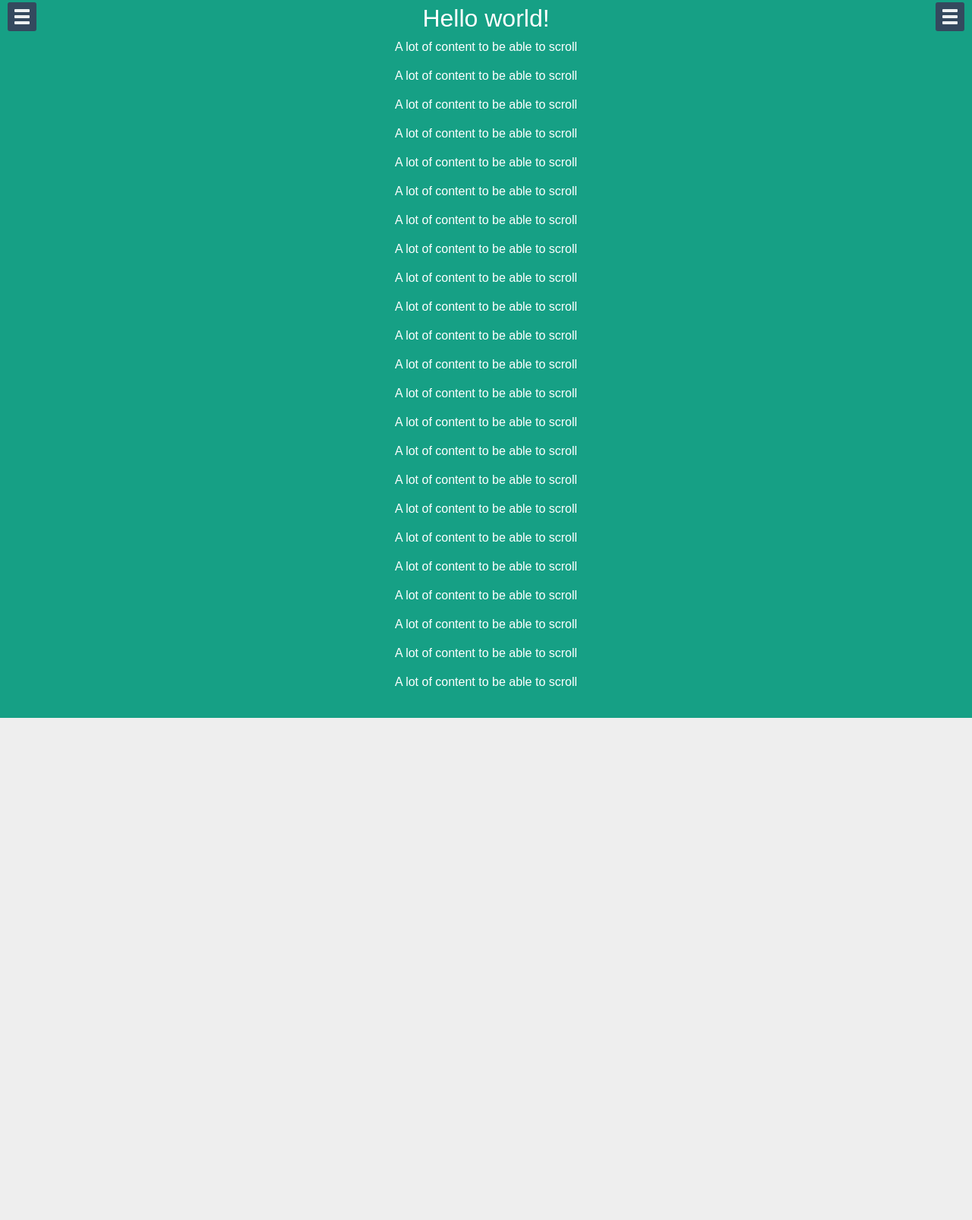
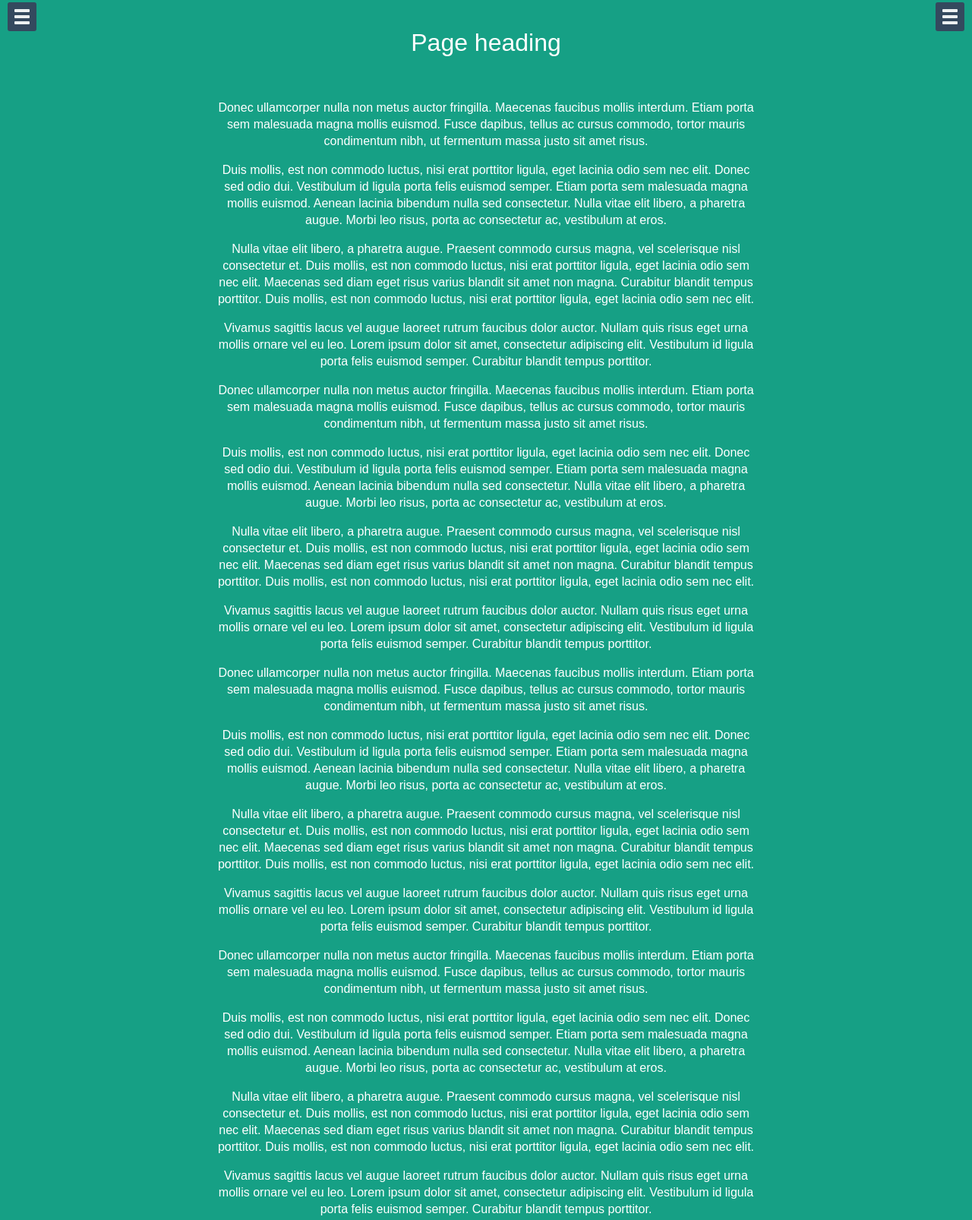
Before and after one commit to robinpoort/offcanvas, a website: page index.html in a window 1280 px wide. Shown: the part 7-1613 px from the top of the page at 76% size. Before the commit the page ends 952 px from the top, so only its background shows below. Drawn offline with nearby package versions, Linux system fonts and the light colour scheme.

Commit message:
working on demo / readme

```diff
--- a/index.html
+++ b/index.html
@@ -1,14 +1,20 @@
 <!DOCTYPE html>
 <html>
 <head>
-    <title>Off canvas menu example</title>
+    <title>Off Canvas Area</title>
     <link href="css/styles.css" rel="stylesheet">
-
     <meta name="viewport" content="width=device-width, initial-scale=1">
 
-    <script src="bower_components/jquery/dist/jquery.min.js"></script>
+    <!-- Load jQuery from Google CDN -->
+    <script src="https://ajax.googleapis.com/ajax/libs/jquery/1.11.3/jquery.min.js"></script>
+
+    <!-- For local development when internet is not available -->
+    <script>window.jQuery || document.write('<script src="/bower_components/jquery/dist/jquery.min.js"><\/script>')</script>
+
+    <!-- loading the off canvas script -->
     <script src="js/off-canvas-menu.min.js"></script>
 
+    <!-- initializing the off canvas script -->
     <script>
         $(document).ready(function () {
             $('#left-menu').offCanvasMenu({
@@ -30,8 +36,10 @@
 <body>
 <script type="text/javascript">var el = document.body;var cl = 'js-enabled';if (el.classList) {el.classList.add(cl);} else {el.className += ' ' + cl;}</script>
 
+<!-- The wrapper -->
 <div class="off-canvas-wrapper">
 
+    <!-- Left menu / area -->
     <nav id="left-menu" class="off-canvas-menu off-canvas-menu--left">
         <h2>Left menu</h2>
         <ul>
@@ -96,63 +104,113 @@
                 <a href="#">Link 20</a>
             </li>
         </ul>
-    </nav>
+    </nav><!-- .off-canvas-menu--left -->
 
+    <!-- The content container -->
     <div class="container">
 
+        <!-- The toggle button for the left menu / area -->
         <button type="button" id="left-menu-toggle" class="off-canvas-menu-toggle" title="left sidebar toggle" aria-label="left sidebar toggle">
             <span class="bar1"></span>
             <span class="bar2"></span>
             <span class="bar3"></span>
-        </button>
+        </button><!-- off-canvas-menu-toggle -->
 
-        <h1>Hello world!</h1>
+        <!-- The actual content -->
+        <h1>Page heading</h1>
 
-        <p>A lot of content to be able to scroll</p>
-        <p>A lot of content to be able to scroll</p>
-        <p>A lot of content to be able to scroll</p>
-        <p>A lot of content to be able to scroll</p>
-        <p>A lot of content to be able to scroll</p>
-        <p>A lot of content to be able to scroll</p>
-        <p>A lot of content to be able to scroll</p>
-        <p>A lot of content to be able to scroll</p>
-        <p>A lot of content to be able to scroll</p>
-        <p>A lot of content to be able to scroll</p>
-        <p>A lot of content to be able to scroll</p>
-        <p>A lot of content to be able to scroll</p>
-        <p>A lot of content to be able to scroll</p>
-        <p>A lot of content to be able to scroll</p>
-        <p>A lot of content to be able to scroll</p>
-        <p>A lot of content to be able to scroll</p>
-        <p>A lot of content to be able to scroll</p>
-        <p>A lot of content to be able to scroll</p>
-        <p>A lot of content to be able to scroll</p>
-        <p>A lot of content to be able to scroll</p>
-        <p>A lot of content to be able to scroll</p>
-        <p>A lot of content to be able to scroll</p>
-        <p>A lot of content to be able to scroll</p>
+        <p>Donec ullamcorper nulla non metus auctor fringilla. Maecenas faucibus mollis interdum. Etiam porta sem
+            malesuada magna mollis euismod. Fusce dapibus, tellus ac cursus commodo, tortor mauris condimentum nibh, ut
+            fermentum massa justo sit amet risus.</p>
 
+        <p>Duis mollis, est non commodo luctus, nisi erat porttitor ligula, eget lacinia odio sem nec elit. Donec sed
+            odio dui. Vestibulum id ligula porta felis euismod semper. Etiam porta sem malesuada magna mollis euismod.
+            Aenean lacinia bibendum nulla sed consectetur. Nulla vitae elit libero, a pharetra augue. Morbi leo risus,
+            porta ac consectetur ac, vestibulum at eros.</p>
+
+        <p>Nulla vitae elit libero, a pharetra augue. Praesent commodo cursus magna, vel scelerisque nisl consectetur
+            et. Duis mollis, est non commodo luctus, nisi erat porttitor ligula, eget lacinia odio sem nec elit.
+            Maecenas sed diam eget risus varius blandit sit amet non magna. Curabitur blandit tempus porttitor. Duis
+            mollis, est non commodo luctus, nisi erat porttitor ligula, eget lacinia odio sem nec elit.</p>
+
+        <p>Vivamus sagittis lacus vel augue laoreet rutrum faucibus dolor auctor. Nullam quis risus eget urna mollis
+            ornare vel eu leo. Lorem ipsum dolor sit amet, consectetur adipiscing elit. Vestibulum id ligula porta felis
+            euismod semper. Curabitur blandit tempus porttitor.</p>
+
+        <p>Donec ullamcorper nulla non metus auctor fringilla. Maecenas faucibus mollis interdum. Etiam porta sem
+            malesuada magna mollis euismod. Fusce dapibus, tellus ac cursus commodo, tortor mauris condimentum nibh, ut
+            fermentum massa justo sit amet risus.</p>
+
+        <p>Duis mollis, est non commodo luctus, nisi erat porttitor ligula, eget lacinia odio sem nec elit. Donec sed
+            odio dui. Vestibulum id ligula porta felis euismod semper. Etiam porta sem malesuada magna mollis euismod.
+            Aenean lacinia bibendum nulla sed consectetur. Nulla vitae elit libero, a pharetra augue. Morbi leo risus,
+            porta ac consectetur ac, vestibulum at eros.</p>
+
+        <p>Nulla vitae elit libero, a pharetra augue. Praesent commodo cursus magna, vel scelerisque nisl consectetur
+            et. Duis mollis, est non commodo luctus, nisi erat porttitor ligula, eget lacinia odio sem nec elit.
+            Maecenas sed diam eget risus varius blandit sit amet non magna. Curabitur blandit tempus porttitor. Duis
+            mollis, est non commodo luctus, nisi erat porttitor ligula, eget lacinia odio sem nec elit.</p>
+
+        <p>Vivamus sagittis lacus vel augue laoreet rutrum faucibus dolor auctor. Nullam quis risus eget urna mollis
+            ornare vel eu leo. Lorem ipsum dolor sit amet, consectetur adipiscing elit. Vestibulum id ligula porta felis
+            euismod semper. Curabitur blandit tempus porttitor.</p>
+
+        <p>Donec ullamcorper nulla non metus auctor fringilla. Maecenas faucibus mollis interdum. Etiam porta sem
+            malesuada magna mollis euismod. Fusce dapibus, tellus ac cursus commodo, tortor mauris condimentum nibh, ut
+            fermentum massa justo sit amet risus.</p>
+
+        <p>Duis mollis, est non commodo luctus, nisi erat porttitor ligula, eget lacinia odio sem nec elit. Donec sed
+            odio dui. Vestibulum id ligula porta felis euismod semper. Etiam porta sem malesuada magna mollis euismod.
+            Aenean lacinia bibendum nulla sed consectetur. Nulla vitae elit libero, a pharetra augue. Morbi leo risus,
+            porta ac consectetur ac, vestibulum at eros.</p>
+
+        <p>Nulla vitae elit libero, a pharetra augue. Praesent commodo cursus magna, vel scelerisque nisl consectetur
+            et. Duis mollis, est non commodo luctus, nisi erat porttitor ligula, eget lacinia odio sem nec elit.
+            Maecenas sed diam eget risus varius blandit sit amet non magna. Curabitur blandit tempus porttitor. Duis
+            mollis, est non commodo luctus, nisi erat porttitor ligula, eget lacinia odio sem nec elit.</p>
+
+        <p>Vivamus sagittis lacus vel augue laoreet rutrum faucibus dolor auctor. Nullam quis risus eget urna mollis
+            ornare vel eu leo. Lorem ipsum dolor sit amet, consectetur adipiscing elit. Vestibulum id ligula porta felis
+            euismod semper. Curabitur blandit tempus porttitor.</p>
+
+        <p>Donec ullamcorper nulla non metus auctor fringilla. Maecenas faucibus mollis interdum. Etiam porta sem
+            malesuada magna mollis euismod. Fusce dapibus, tellus ac cursus commodo, tortor mauris condimentum nibh, ut
+            fermentum massa justo sit amet risus.</p>
+
+        <p>Duis mollis, est non commodo luctus, nisi erat porttitor ligula, eget lacinia odio sem nec elit. Donec sed
+            odio dui. Vestibulum id ligula porta felis euismod semper. Etiam porta sem malesuada magna mollis euismod.
+            Aenean lacinia bibendum nulla sed consectetur. Nulla vitae elit libero, a pharetra augue. Morbi leo risus,
+            porta ac consectetur ac, vestibulum at eros.</p>
+
+        <p>Nulla vitae elit libero, a pharetra augue. Praesent commodo cursus magna, vel scelerisque nisl consectetur
+            et. Duis mollis, est non commodo luctus, nisi erat porttitor ligula, eget lacinia odio sem nec elit.
+            Maecenas sed diam eget risus varius blandit sit amet non magna. Curabitur blandit tempus porttitor. Duis
+            mollis, est non commodo luctus, nisi erat porttitor ligula, eget lacinia odio sem nec elit.</p>
+
+        <p>Vivamus sagittis lacus vel augue laoreet rutrum faucibus dolor auctor. Nullam quis risus eget urna mollis
+            ornare vel eu leo. Lorem ipsum dolor sit amet, consectetur adipiscing elit. Vestibulum id ligula porta felis
+            euismod semper. Curabitur blandit tempus porttitor.</p>
+
+        <!-- The toggle button for the right menu / area -->
         <button type="button" id="right-menu-toggle" class="off-canvas-menu-toggle" title="right sidebar toggle" aria-label="right sidebar toggle">
             <span class="bar1"></span>
             <span class="bar2"></span>
             <span class="bar3"></span>
-        </button>
+        </button><!-- off-canvas-menu-toggle -->
 
-    </div>
+    </div><!-- .container -->
 
+    <!-- Left menu / area -->
     <nav id="right-menu" class="off-canvas-menu off-canvas-menu--right">
         <h2>Right menu</h2>
         <a href="test">Test</a>
         <form>
             <input type="text">
         </form>
-    </nav>
+    </nav><!-- .off-canvas-menu-right -->
 
 </div>
-
-<div id="test"></div>
-<div id="test2"></div>
-<div id="test3"></div>
+<!-- .off-canvas-wrapper -->
 
 </body>
 </html>
--- a/scss/_style.scss
+++ b/scss/_style.scss
@@ -69,7 +69,7 @@ html {
   text-align: center;
   background: #16a085;
   color: white;
-  padding: 20px;
+  padding: 20px 60px;
   min-height: 100%;
   width: 100%;
 
@@ -80,7 +80,12 @@ html {
 
   h1 {
     font-weight: normal;
-    margin: 0;
+    margin: 1em 0 2em;
+  }
+
+  p {
+    max-width: 45em;
+    margin: 1em auto;
   }
 }
 
```
Also changed, not shown: README.md, css/styles.css.
